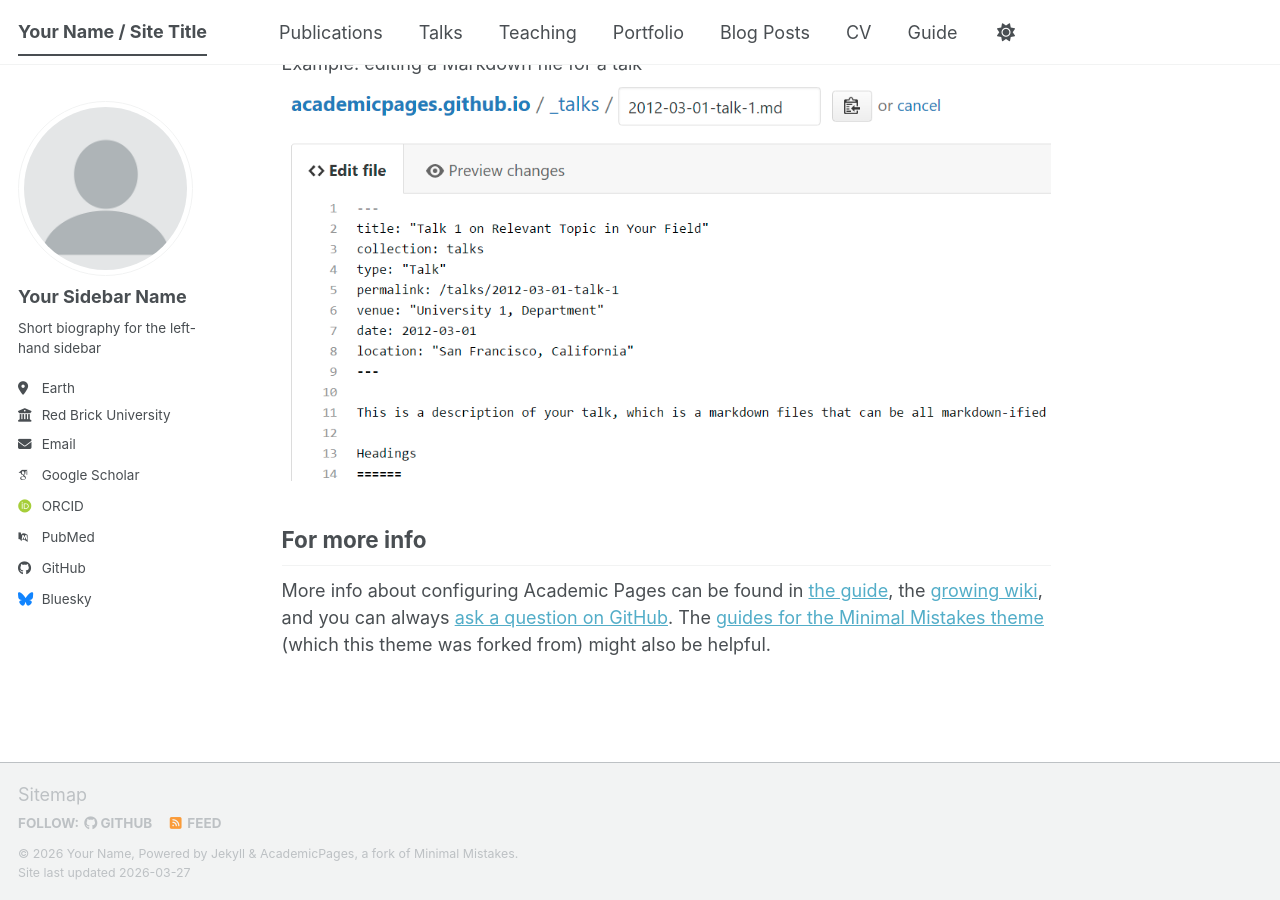
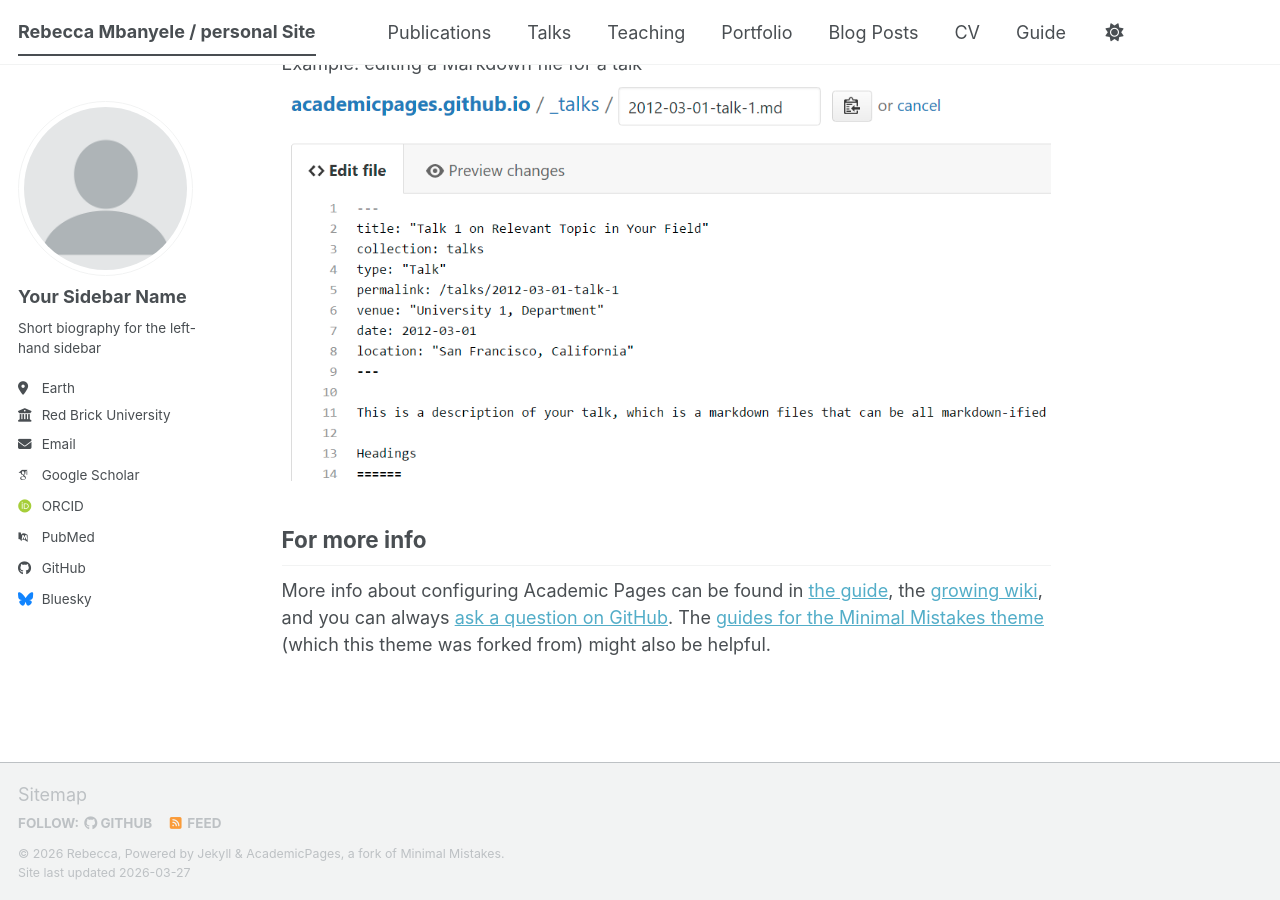
Before and after one commit to rmbanyel/About, a Jekyll site: the page built from _pages/about.md, in a window 1280 px wide and 900 px high, scrolled down 2720 px. Built offline with Jekyll 4.4.1, drawn with Linux system fonts in a browser that asks for light colours; some web fonts are replaced; a script bundle is joined from its source files by our own code; library files that are not in the unit come from our copies.

Commit message:
Update _config.yml

```diff
--- a/_config.yml
+++ b/_config.yml
@@ -9,9 +9,9 @@
 # Basic Site Settings
 locale                   : "en-US"
 site_theme               : "default" # The available themes options are "default", "air", "sunrise", "mint", "dirt" and "contrast"
-title                    : "Your Name / Site Title"
+title                    : "Rebecca Mbanyele / personal Site"
 title_separator          : "-"
-name                     : &name "Your Name"
+name                     : &name "Rebecca"
 description              : &description "Your Name's academic portfolio"   # Update this with a general description of your site, this is the default if not overridden by a page
 url                      : https://academicpages.github.io # The base hostname & protocol for your site e.g. "https://[your GitHub username].github.io",
                                                            # or if you already have some other page hosted on Github then use "https://[your GitHub username].github.io/[Your Repo Name]"
```
